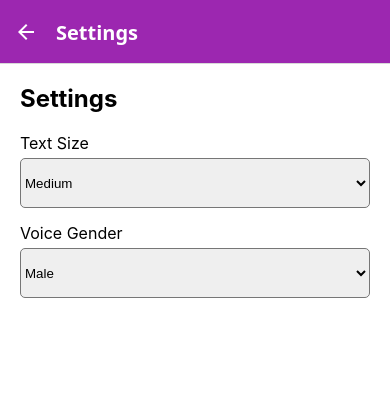
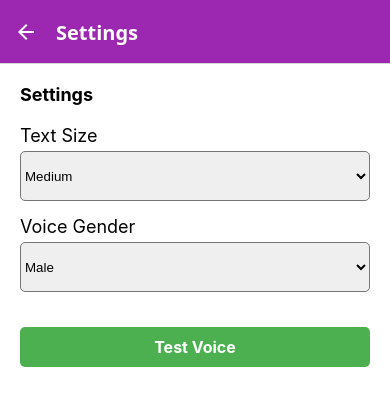
Before and after one commit to toy214/MungMungv2, a React Native app: screen /Settings in a window 390 px wide. Shown: the top 406 px of the page. Built offline with nearby package versions, Linux system fonts and the light colour scheme.

Commit message:
Update SettingsScreen.js

```diff
--- a/SettingsScreen.js
+++ b/SettingsScreen.js
@@ -1,17 +1,52 @@
 import React, { useState } from 'react';
-import { View, Text, StyleSheet } from 'react-native';
+import { View, Text, StyleSheet, TouchableOpacity, Platform } from 'react-native';
 import { Picker } from '@react-native-picker/picker'; // Correct Picker import
+import * as Speech from 'expo-speech'; // For TTS functionality
 
 export default function SettingsScreen() {
   const [textSize, setTextSize] = useState('Medium');
   const [voiceGender, setVoiceGender] = useState('Male');
 
+  // Voice IDs for iOS and Android
+  const getVoiceId = () => {
+    if (Platform.OS === 'ios') {
+      return voiceGender === 'Male'
+        ? 'com.apple.ttsbundle.Daniel-compact' // Male voice for iOS
+        : 'com.apple.ttsbundle.Samantha-compact'; // Female voice for iOS
+    } else if (Platform.OS === 'android') {
+      return voiceGender === 'Male'
+        ? 'en-us-x-sfg#male_1-local' // Male voice for Android
+        : 'en-us-x-sfg#female_1-local'; // Female voice for Android
+    }
+    return null; // Fallback in case of unsupported platforms
+  };
+
+  // Test TTS with the selected voice
+  const testVoice = () => {
+    const voiceId = getVoiceId();
+    Speech.speak('Hello! This is a test of the selected voice.', {
+      voice: voiceId,
+    });
+  };
+
+  // Dynamically determine text style based on size
+  const dynamicTextStyle = () => {
+    switch (textSize) {
+      case 'Small':
+        return styles.smallText;
+      case 'Large':
+        return styles.largeText;
+      default:
+        return styles.mediumText;
+    }
+  };
+
   return (
     <View style={styles.container}>
-      <Text style={styles.title}>Settings</Text>
+      <Text style={[styles.title, dynamicTextStyle()]}>Settings</Text>
       {/* Text Size Adjustment */}
       <View style={styles.settingRow}>
-        <Text style={styles.settingLabel}>Text Size</Text>
+        <Text style={[styles.settingLabel, dynamicTextStyle()]}>Text Size</Text>
         <Picker
           selectedValue={textSize}
           style={styles.picker}
@@ -24,7 +59,7 @@ export default function SettingsScreen() {
       </View>
       {/* Pronunciation Voice */}
       <View style={styles.settingRow}>
-        <Text style={styles.settingLabel}>Voice Gender</Text>
+        <Text style={[styles.settingLabel, dynamicTextStyle()]}>Voice Gender</Text>
         <Picker
           selectedValue={voiceGender}
           style={styles.picker}
@@ -34,6 +69,9 @@ export default function SettingsScreen() {
           <Picker.Item label="Female" value="Female" />
         </Picker>
       </View>
+      <TouchableOpacity style={styles.button} onPress={testVoice}>
+        <Text style={styles.buttonText}>Test Voice</Text>
+      </TouchableOpacity>
     </View>
   );
 }
@@ -45,7 +83,6 @@ const styles = StyleSheet.create({
     backgroundColor: '#FFF',
   },
   title: {
-    fontSize: 24,
     fontWeight: 'bold',
     marginBottom: 20,
   },
@@ -53,7 +90,6 @@ const styles = StyleSheet.create({
     marginBottom: 15,
   },
   settingLabel: {
-    fontSize: 16,
     marginBottom: 5,
   },
   picker: {
@@ -61,4 +97,25 @@ const styles = StyleSheet.create({
     backgroundColor: '#EFEFEF',
     borderRadius: 5,
   },
+  smallText: {
+    fontSize: 14,
+  },
+  mediumText: {
+    fontSize: 18,
+  },
+  largeText: {
+    fontSize: 22,
+  },
+  button: {
+    marginTop: 20,
+    padding: 10,
+    backgroundColor: '#4CAF50',
+    borderRadius: 5,
+    alignItems: 'center',
+  },
+  buttonText: {
+    color: '#FFF',
+    fontSize: 16,
+    fontWeight: 'bold',
+  },
 });
```
